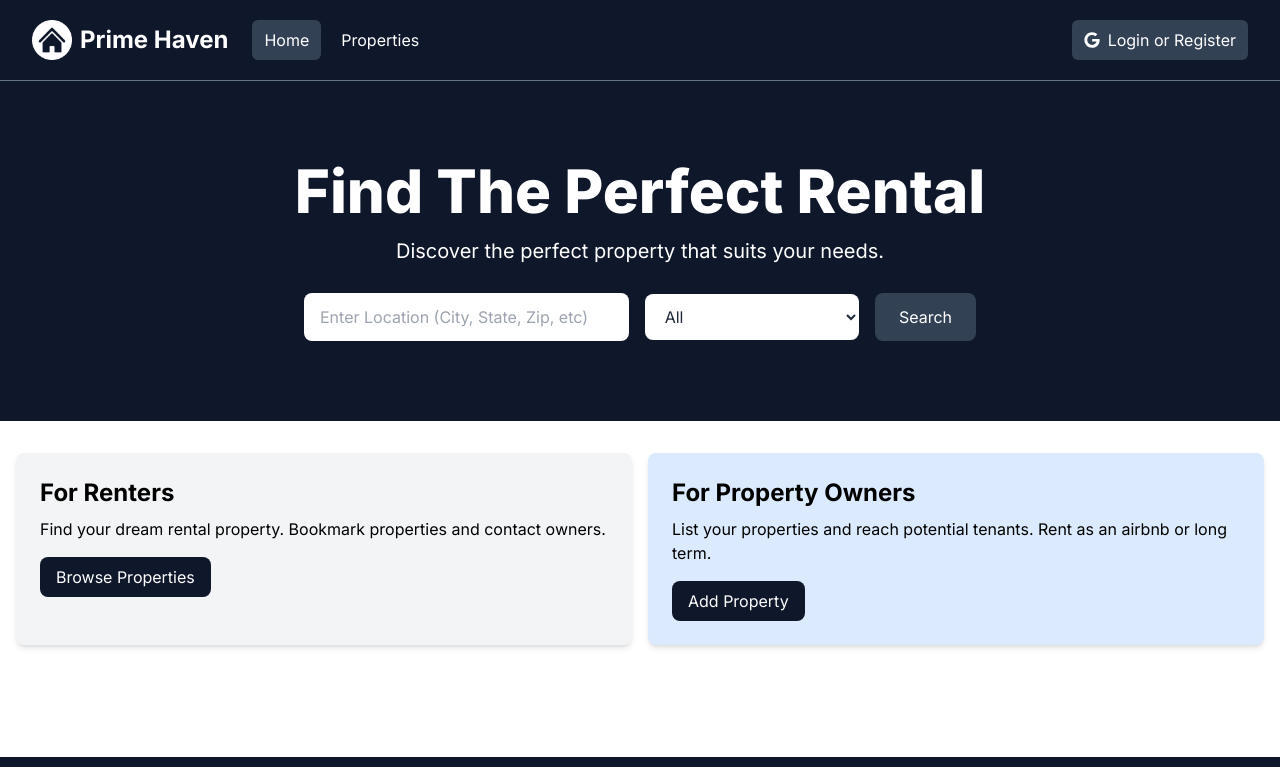
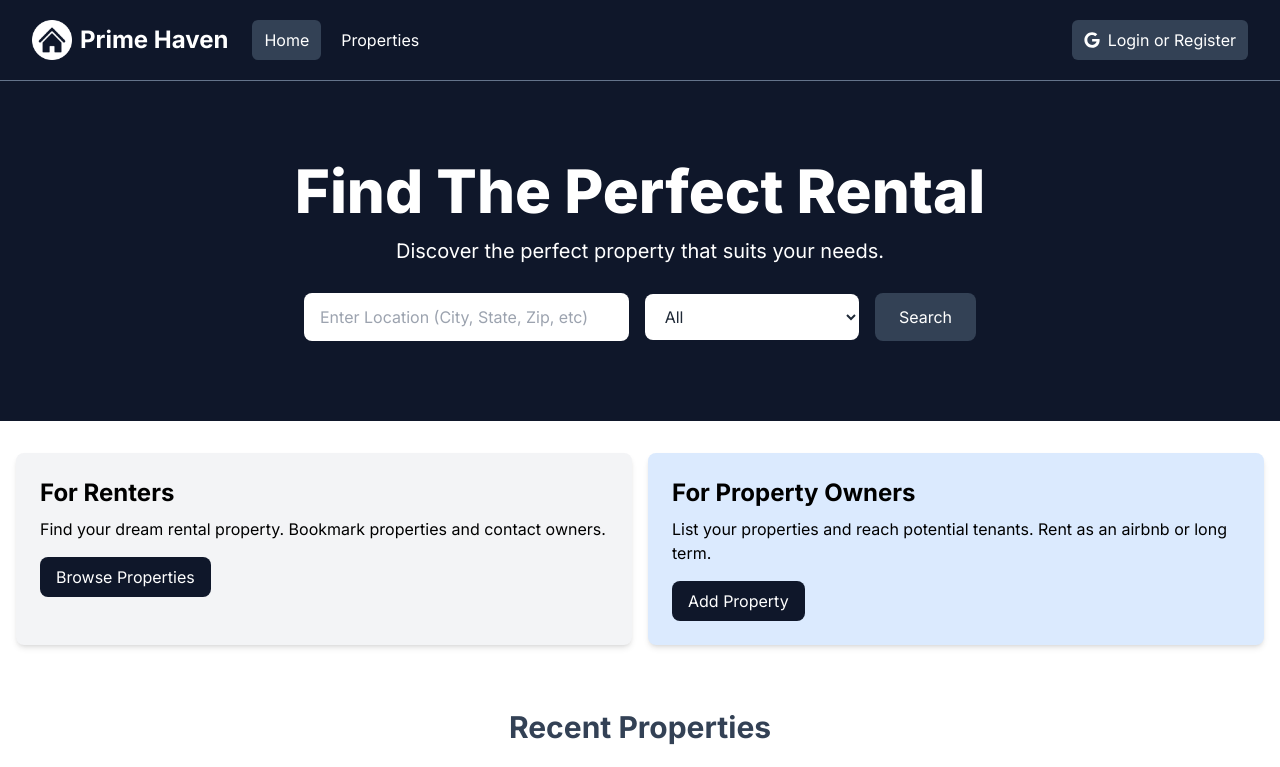
Before and after one commit to Harry-Leepz/prime-haven, a Next.js app: page / in a window 1280 px wide. Shown: the top 767 px of the page. Built offline with nearby package versions, Linux system fonts and the light colour scheme.

Commit message:
feat: add FeaturedPropertiesContainer to HomePage

```diff
--- a/src/app/page.js
+++ b/src/app/page.js
@@ -1,11 +1,13 @@
 import Hero from "@/components/home/Hero";
 import InfoBoxContianer from "@/components/home/InfoBoxContainer";
+import FeaturedPropertiesContainer from "@/components/home/FeaturedPropertiesContainer";
 
 export default function HomePage() {
   return (
     <>
       <Hero />
       <InfoBoxContianer />
+      <FeaturedPropertiesContainer />
     </>
   );
 }
```
